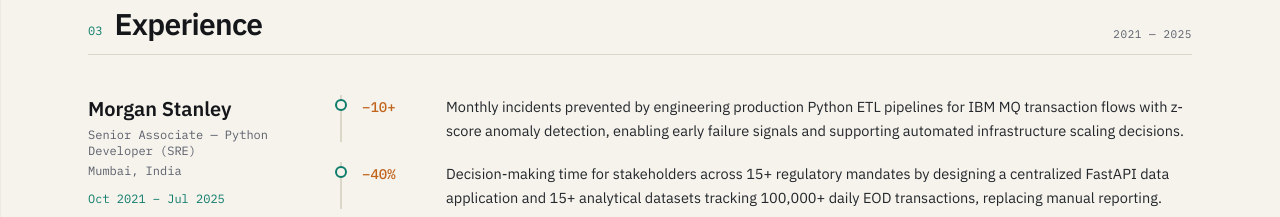
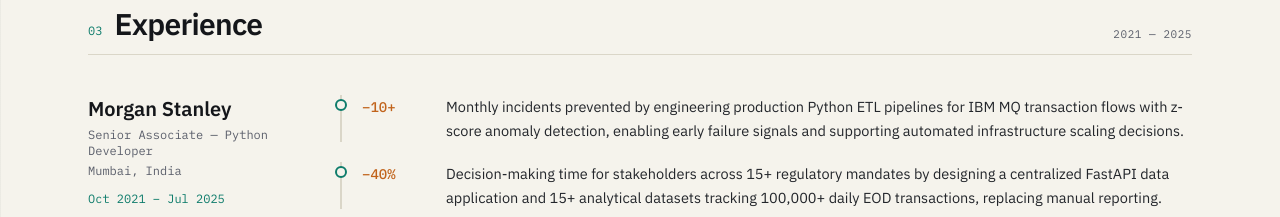
Before and after one commit to Vedant321/portfolio, a React (Vite) app: page / in a window 1280 px wide. Shown: the part 1360-1577 px from the top of the page. Built offline with nearby package versions, Linux system fonts and the light colour scheme.

Commit message:
Updated points again

```diff
--- a/src/components/Experience.jsx
+++ b/src/components/Experience.jsx
@@ -38,7 +38,7 @@
             Morgan Stanley
           </p>
           <p className="font-mono text-xs text-[var(--color-ink-soft)] mt-1">
-            Senior Associate — Python Developer (SRE)
+            Senior Associate — Python Developer
           </p>
           <p className="font-mono text-xs text-[var(--color-ink-soft)] mt-1">
             Mumbai, India
```
